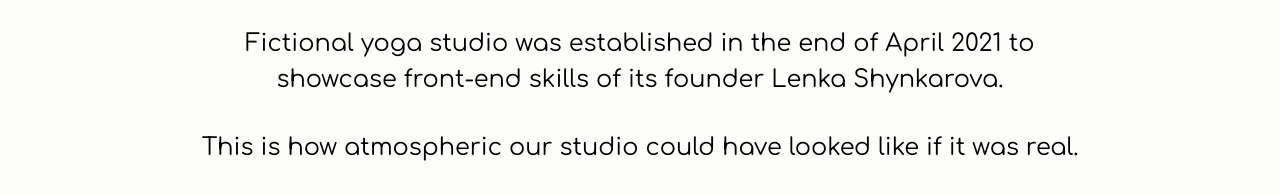
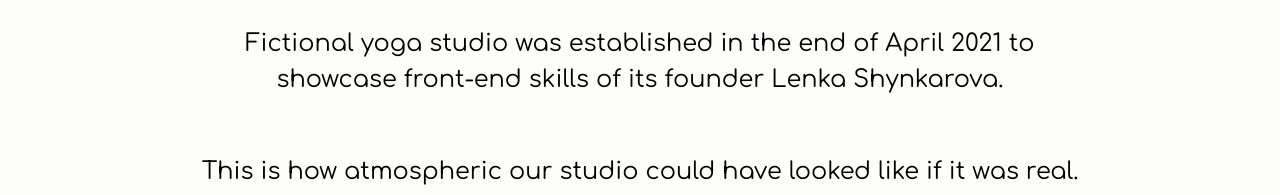
Before and after one commit to htmlena/yogastudiotemplate, a plain HTML site: page index.html in a window 1280 px wide. Shown: the part 599-794 px from the top of the page. Drawn offline with Linux system fonts and the light colour scheme.

Commit message:
Margin on about-us__text bigger"

```diff
--- a/style.css
+++ b/style.css
@@ -129,6 +129,10 @@ main {
 .about-us__text {
   text-align: center;
   padding: 1rem;
+}
+
+.about-us__text {
+  margin-bottom: 1.5rem;
 }
 
 .about-us__section {
```
